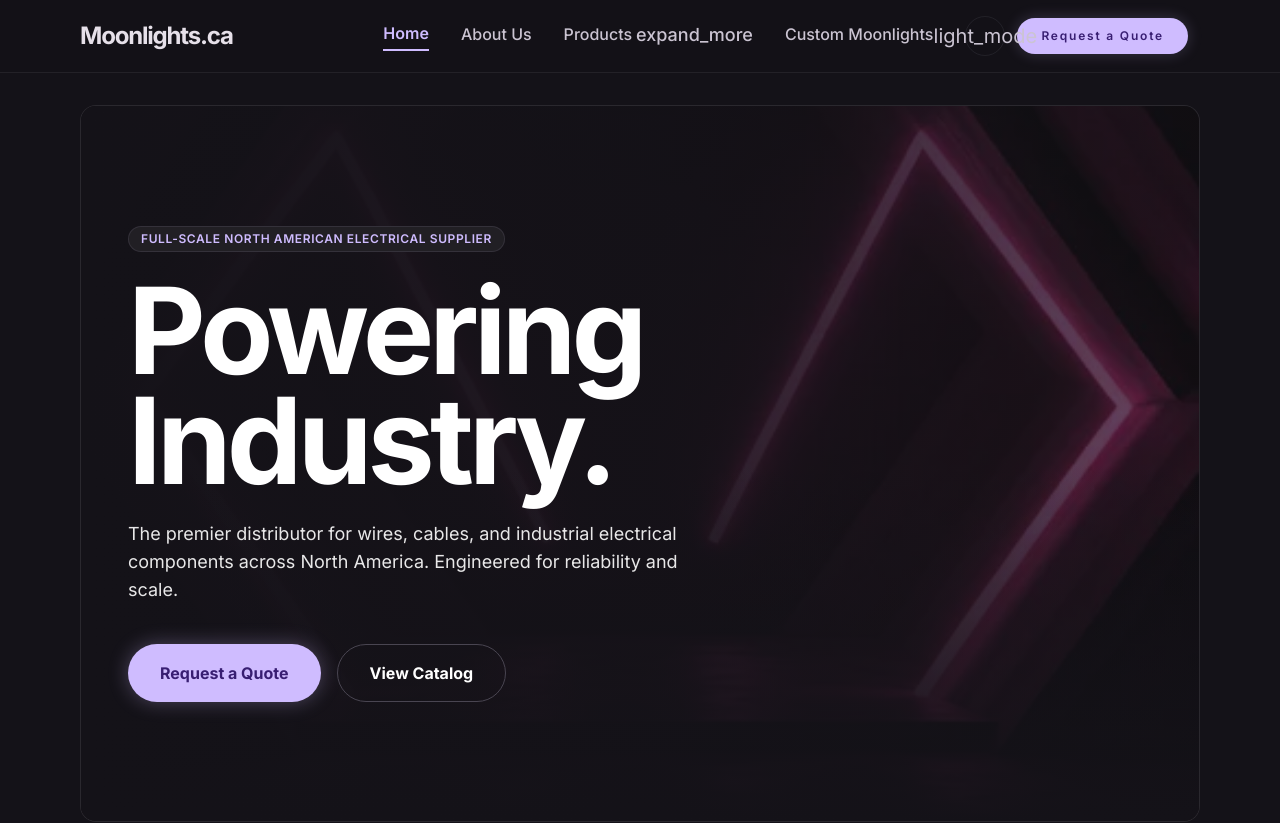
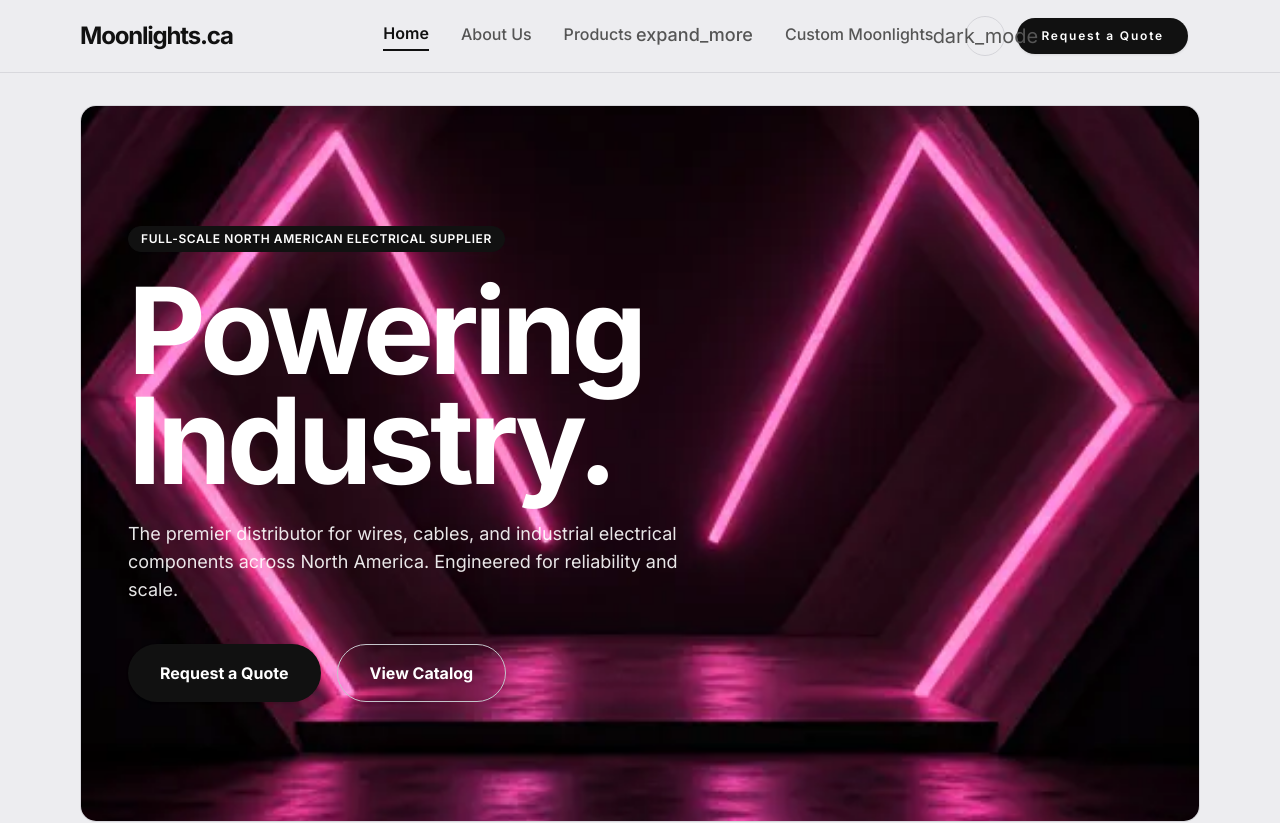
Before and after one commit to moonlights-ca/moonlights.github.io, a Next.js app: page / in a window 1280 px wide. Shown: the top 823 px of the page. Built offline with nearby package versions, Linux system fonts and the light colour scheme.

Commit message:
switch default theme to light

```diff
--- a/src/app/layout.tsx
+++ b/src/app/layout.tsx
@@ -48,11 +48,9 @@ export const metadata: Metadata = {
 const themeScript = `
 (function() {
   try {
-    var t = localStorage.getItem('theme');
-    if (t === 'light' || t === 'dark') {
-      document.documentElement.classList.remove('dark', 'light');
-      document.documentElement.classList.add(t);
-    }
+    var t = localStorage.getItem('theme') || 'light';
+    document.documentElement.classList.remove('dark', 'light');
+    document.documentElement.classList.add(t);
   } catch(e) {}
 })();
 `;
@@ -63,10 +61,10 @@ export default function RootLayout({
   children: React.ReactNode;
 }>) {
   return (
-    <html lang="en" className={`dark ${inter.variable}`} suppressHydrationWarning>
+    <html lang="en" className={`light ${inter.variable}`} suppressHydrationWarning>
       <head>
         <script dangerouslySetInnerHTML={{ __html: themeScript }} />
-        <meta name="theme-color" content="#141218" />
+        <meta name="theme-color" content="#ededf0" />
         <link rel="preload" href="/moonlights.github.io/assets/hero_bg.webp" as="image" type="image/webp" fetchPriority="high" />
         <link rel="dns-prefetch" href="https://fonts.googleapis.com" />
         <link rel="dns-prefetch" href="https://fonts.gstatic.com" />
--- a/src/components/ThemeProvider.tsx
+++ b/src/components/ThemeProvider.tsx
@@ -18,7 +18,7 @@ export function useTheme() {
 }
 
 export default function ThemeProvider({ children }: { children: ReactNode }) {
-  const [theme, setTheme] = useState<Theme>("dark");
+  const [theme, setTheme] = useState<Theme>("light");
   const [mounted, setMounted] = useState(false);
 
   // Read stored preference on mount
```
